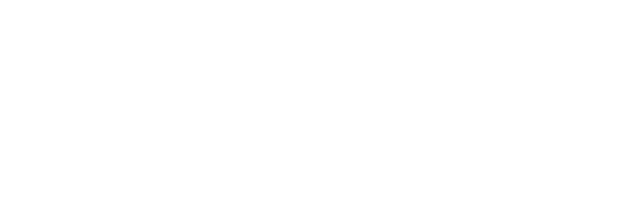
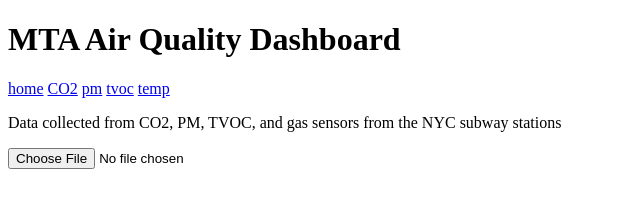
Before and after one commit to jessyram/MTA_sensor_readings, a plain HTML site: page index.html in a window 1280 px wide. Shown: the whole page, without its empty margins (0-640 px from the left). Drawn offline with Linux system fonts and the light colour scheme.

Commit message:
Update index.html
Added homepage features:
- Title
- Header
- Navigation Bar
- Desciption
- Upload CSV button

```diff
--- a/index.html
+++ b/index.html
@@ -1,9 +1,37 @@
-<!-- Homepage: This is the first page people see.
+<!--This is the homepage -->
 
-Contents:
--Has a short description of what the page is about.
--Upload CSV button.
--Team members names.
--Navigation bar.
+<!DOCTYPE html> <!--imports the latest version of html-->
+<html lang="en">
+<head>
+    <meta charset="UTF-8"> <!-- include a character set -->
+    <meta name="viewport" content="width=device-width, initial-scale=1.0"> <!-- scaling for device-->
+    <title>MTA Air Quality Dashboard</title>
+    <link rel="stylesheet" href="style.css">
 
--->
+</head>
+
+
+<body>
+    <h1> MTA Air Quality Dashboard</h1>
+
+    <!-- Navigation Bar-->
+     <nav class = "navbar"></nav>
+     <div class = "nav-left">
+        <a href = "index.html"> home</a>
+        <a href = "co2.html">CO2</a>
+        <a href = "pm.html">pm</a>
+        <a href = "tvoc.html">tvoc</a>
+        <a href = "temp.html">temp</a>
+     </div>
+    </nav>
+
+    <p class = "description">
+        Data collected from CO2, PM, TVOC, and gas sensors from the NYC subway stations
+    </p>
+    <input type = "file" id="csvFile" accept=".csv";>
+
+    <p id="fileStatus"></p>
+     </body>
+
+
+</html>
```
